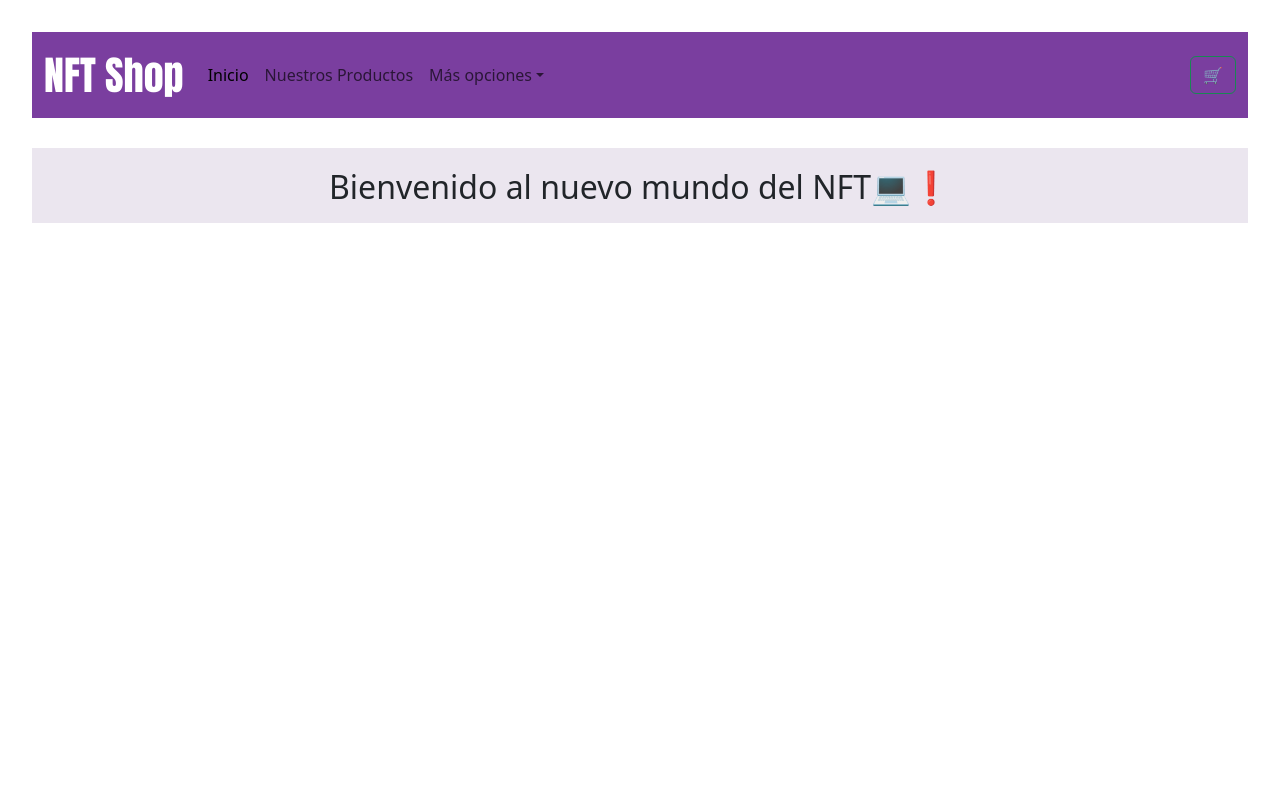
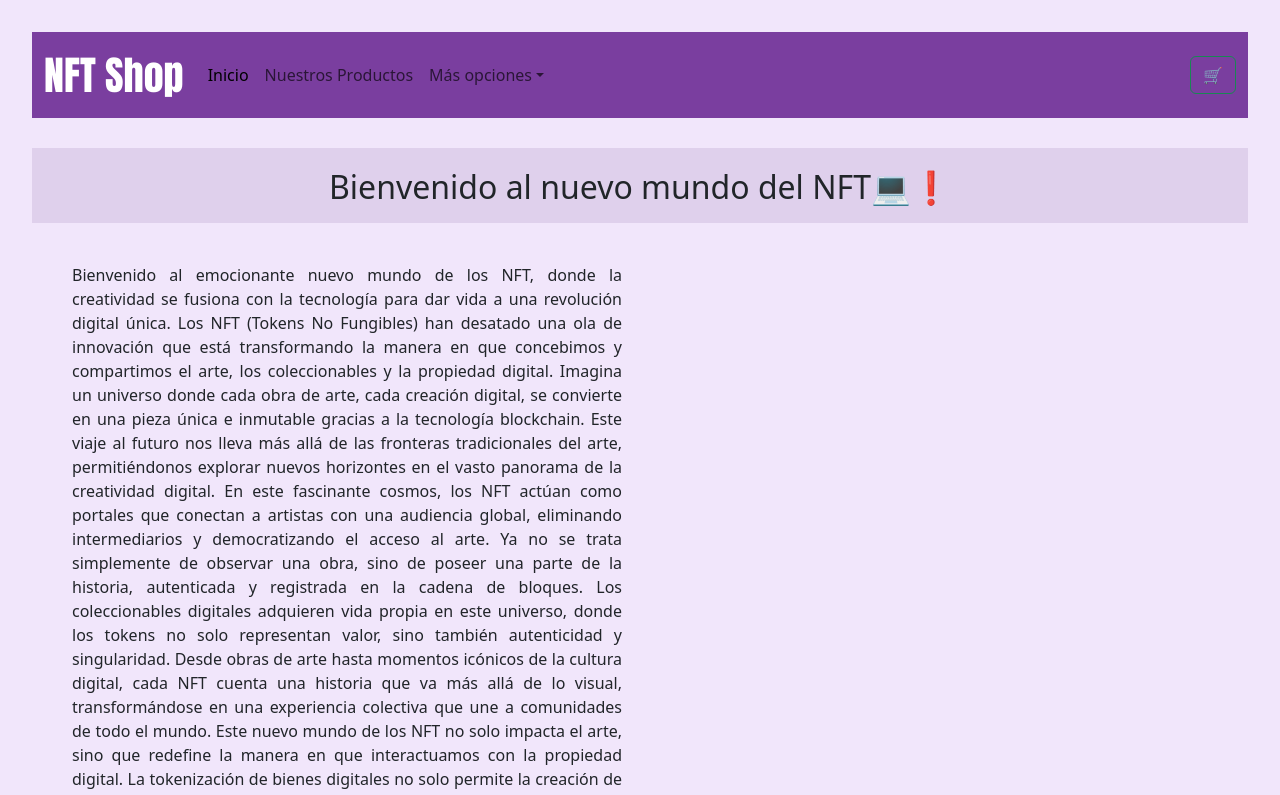
Before and after one commit to nicooviedo04/Pre-entrega1-Oviedo, a React (Vite) app: page / in a window 1280 px wide. Shown: the top 795 px of the page. Built offline with nearby package versions, Linux system fonts and the light colour scheme.

Commit message:
modificaciones en el home

```diff
--- /dev/null
+++ b/src/Component/Home/Home.css
@@ -0,0 +1,6 @@
+.text-container{
+    width: 550px;
+    margin: 40px;
+    text-align: justify;
+
+}
--- a/src/Component/Home/Home.jsx
+++ b/src/Component/Home/Home.jsx
@@ -1,10 +1,21 @@
 import Navbar from "../Navbar/Navbar"
+import './Home.css'
 import ItemListContainer from "../ItemListContainer/ItemListContainer"
 function Home() {
   return (
     <>
     <Navbar></Navbar>
     <ItemListContainer greeting={'Bienvenido al nuevo mundo del NFT💻❗'}></ItemListContainer>
+    <div className="text-container">
+        <p>
+        Bienvenido al emocionante nuevo mundo de los NFT, donde la creatividad se fusiona con la tecnología para dar vida a una revolución digital única. Los NFT (Tokens No Fungibles) han desatado una ola de innovación que está transformando la manera en que concebimos y compartimos el arte, los coleccionables y la propiedad digital.
+        Imagina un universo donde cada obra de arte, cada creación digital, se convierte en una pieza única e inmutable gracias a la tecnología blockchain. Este viaje al futuro nos lleva más allá de las fronteras tradicionales del arte, permitiéndonos explorar nuevos horizontes en el vasto panorama de la creatividad digital.
+        En este fascinante cosmos, los NFT actúan como portales que conectan a artistas con una audiencia global, eliminando intermediarios y democratizando el acceso al arte. Ya no se trata simplemente de observar una obra, sino de poseer una parte de la historia, autenticada y registrada en la cadena de bloques.
+        Los coleccionables digitales adquieren vida propia en este universo, donde los tokens no solo representan valor, sino también autenticidad y singularidad. Desde obras de arte hasta momentos icónicos de la cultura digital, cada NFT cuenta una historia que va más allá de lo visual, transformándose en una experiencia colectiva que une a comunidades de todo el mundo.
+        Este nuevo mundo de los NFT no solo impacta el arte, sino que redefine la manera en que interactuamos con la propiedad digital. La tokenización de bienes digitales no solo permite la creación de mercados descentralizados, sino que también abre las puertas a nuevas formas de expresión, innovación y colaboración.
+        Prepárate para sumergirte en un viaje donde la creatividad encuentra su manifestación más pura y donde la tecnología blockchain marca el camino hacia una era digital sin precedentes. Bienvenido al futuro de los NFT, donde la imaginación no tiene límites y cada token cuenta una historia única en el lienzo digital del mañana. 💡🎨✨
+        </p>
+    </div>
     </>
   )
 }
--- a/src/index.css
+++ b/src/index.css
@@ -4,4 +4,9 @@
   box-sizing: border-box;
   list-style: none;
   text-decoration: none;
+
 }
+body{
+  background-color:   rgba(137, 43, 226, 0.116);
+
+}
```
